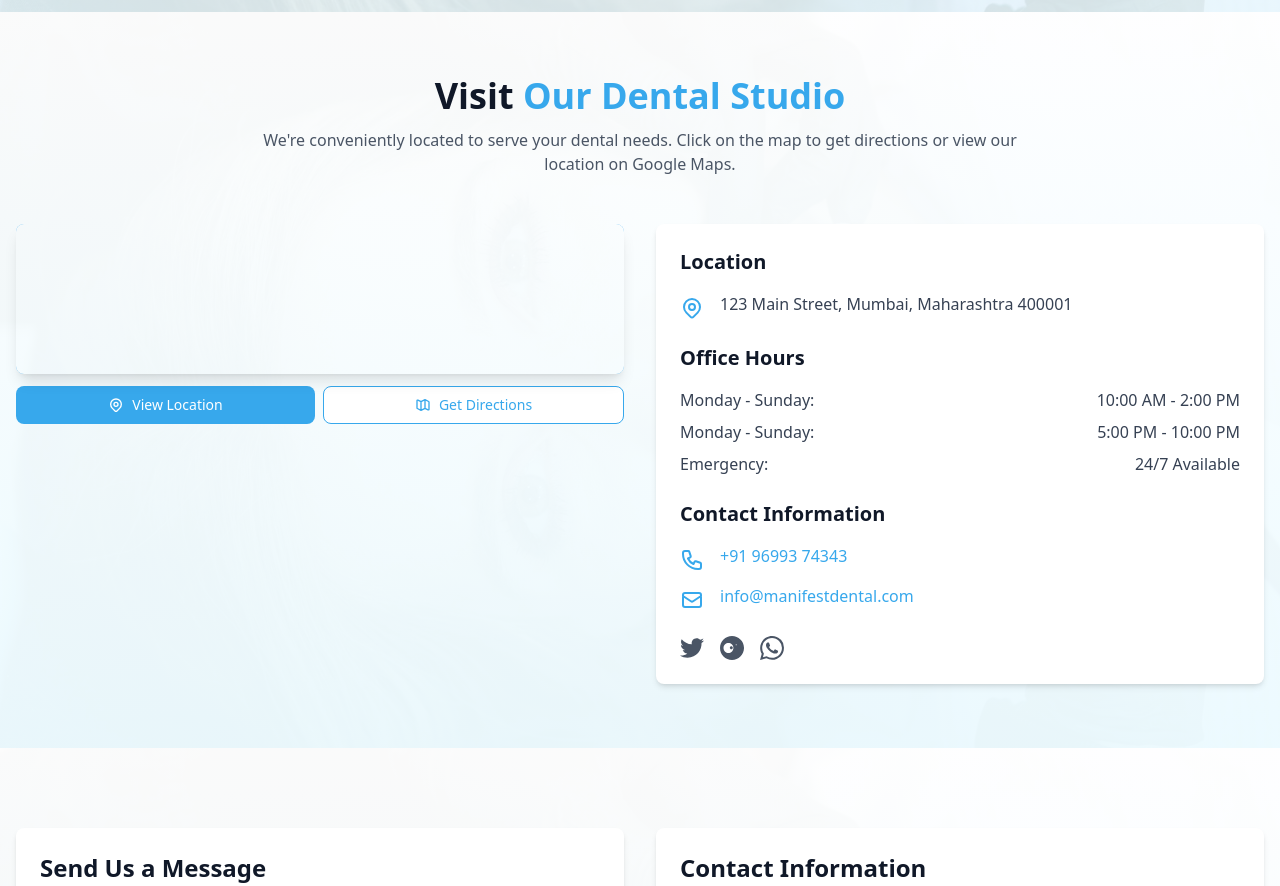
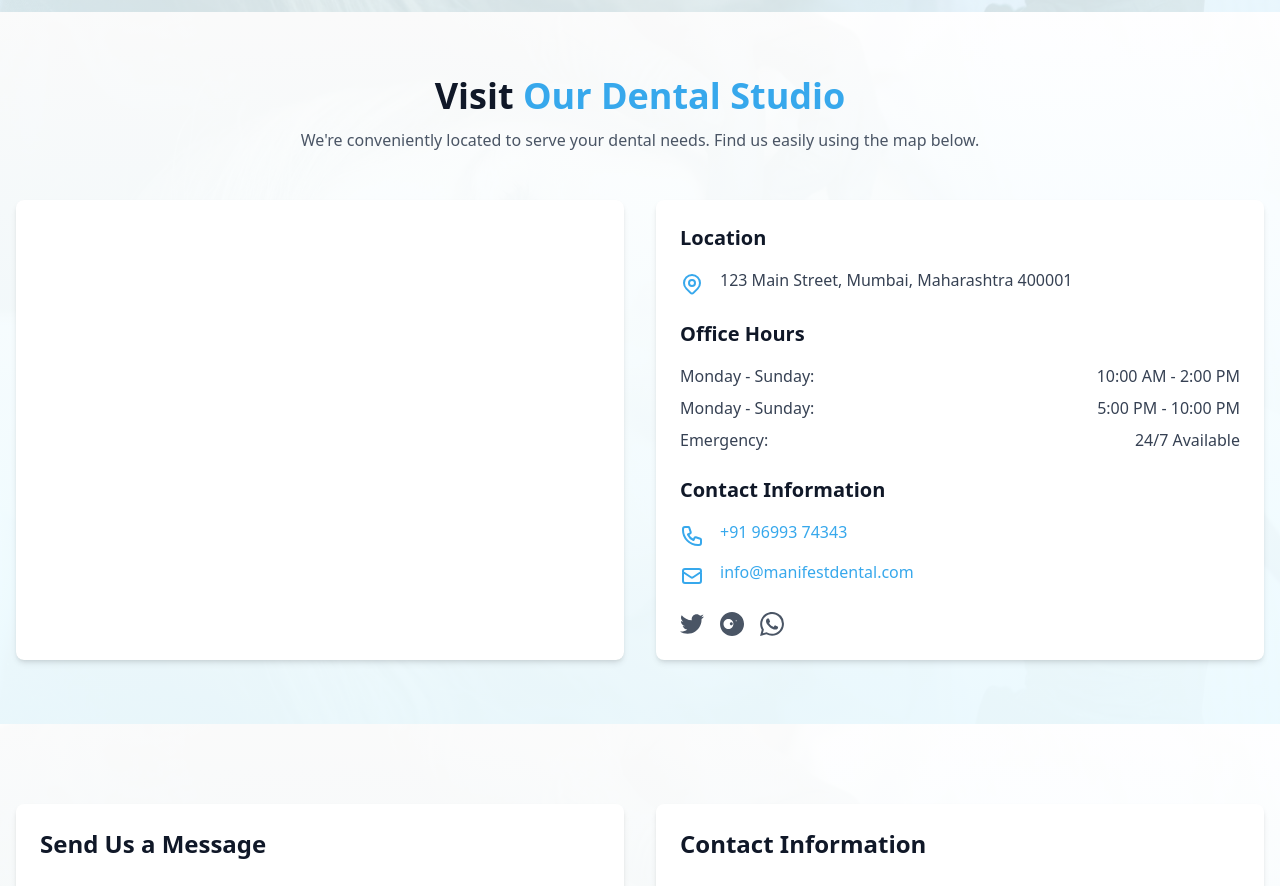
Before and after one commit to AmitDobal/dental-webapp, a React (Vite) app: page / in a window 1280 px wide. Shown: the part 4200-5086 px from the top of the page. Built offline with nearby package versions, Linux system fonts and the light colour scheme.

Commit message:
Refactor ClickableMap component to enhance height handling and accessibility features; introduce SimpleMap component for improved map loading experience and error handling. Update VisitSection to utilize SimpleMap, ensuring a seamless user experience and consistent styling across components.

```diff
--- a/src/components/common/ClickableMap.jsx
+++ b/src/components/common/ClickableMap.jsx
@@ -82,18 +82,25 @@ const ClickableMap = ({
     setHasError(false);
   }, [embedUrl]);
 
+  // Handle height styling
+  const isFullHeight = height === "100%";
+  const containerClasses = isFullHeight ? "h-full min-h-[500px]" : "";
+  const mapContainerClasses = isFullHeight ? "h-full" : "";
+  const mapContainerStyle = isFullHeight ? {} : { height: height };
+
   return (
-    <div className={`relative group ${className}`}>
+    <div className={`relative group ${className} ${containerClasses}`}>
       {/* Map Container */}
       <div
-        className="relative w-full rounded-lg shadow-lg overflow-hidden cursor-pointer transition-all duration-300 transform group-hover:scale-[1.02] group-hover:shadow-xl"
+        className={`relative w-full rounded-lg shadow-lg overflow-hidden cursor-pointer transition-all duration-300 transform group-hover:scale-[1.02] group-hover:shadow-xl ${mapContainerClasses}`}
         onClick={handleMapClick}
         onKeyDown={handleKeyDown}
         onMouseEnter={() => setIsHovered(true)}
         onMouseLeave={() => setIsHovered(false)}
         tabIndex={0}
         role="button"
-        aria-label={`Open ${title} in Google Maps`}>
+        aria-label={`Open ${title} in Google Maps`}
+        style={mapContainerStyle}>
         {/* Loading Placeholder */}
         {!isLoaded && (
           <div className="absolute inset-0 bg-gradient-to-br from-primary-50 to-primary-100 flex items-center justify-center z-10">
@@ -237,53 +244,6 @@ const ClickableMap = ({
         {/* Focus Ring */}
         <div className="absolute inset-0 rounded-lg ring-2 ring-primary-500 ring-opacity-0 group-focus:ring-opacity-50 transition-all duration-200 pointer-events-none"></div>
       </div>
-
-      {/* Action Buttons (Optional) */}
-      <div className="mt-3 flex space-x-2">
-        <button
-          onClick={() => window.open(placeUrl, "_blank", "noopener,noreferrer")}
-          className="flex-1 bg-primary-600 text-white px-4 py-2 rounded-lg text-sm font-medium hover:bg-primary-700 transition-colors duration-200 flex items-center justify-center space-x-2">
-          <svg
-            className="w-4 h-4"
-            fill="none"
-            stroke="currentColor"
-            viewBox="0 0 24 24">
-            <path
-              strokeLinecap="round"
-              strokeLinejoin="round"
-              strokeWidth={2}
-              d="M17.657 16.657L13.414 20.9a1.998 1.998 0 01-2.827 0l-4.244-4.243a8 8 0 1111.314 0z"
-            />
-            <path
-              strokeLinecap="round"
-              strokeLinejoin="round"
-              strokeWidth={2}
-              d="M15 11a3 3 0 11-6 0 3 3 0 016 0z"
-            />
-          </svg>
-          <span>View Location</span>
-        </button>
-
-        <button
-          onClick={() =>
-            window.open(directionsUrl, "_blank", "noopener,noreferrer")
-          }
-          className="flex-1 bg-white border border-primary-600 text-primary-600 px-4 py-2 rounded-lg text-sm font-medium hover:bg-primary-50 transition-colors duration-200 flex items-center justify-center space-x-2">
-          <svg
-            className="w-4 h-4"
-            fill="none"
-            stroke="currentColor"
-            viewBox="0 0 24 24">
-            <path
-              strokeLinecap="round"
-              strokeLinejoin="round"
-              strokeWidth={2}
-              d="M9 20l-5.447-2.724A1 1 0 013 16.382V5.618a1 1 0 011.447-.894L9 7m0 13l6-3m-6 3V7m6 10l4.553 2.276A1 1 0 0021 18.382V7.618a1 1 0 00-.553-.894L15 4m0 13V4m0 0L9 7"
-            />
-          </svg>
-          <span>Get Directions</span>
-        </button>
-      </div>
     </div>
   );
 };
--- /dev/null
+++ b/src/components/common/SimpleMap.jsx
@@ -0,0 +1,130 @@
+import { useState } from "react";
+import { motion } from "framer-motion";
+
+const SimpleMap = ({
+  src,
+  width = "100%",
+  height = "450",
+  title = "Location Map",
+  className = "",
+}) => {
+  const [isLoaded, setIsLoaded] = useState(false);
+  const [hasError, setHasError] = useState(false);
+
+  const handleIframeLoad = () => {
+    setIsLoaded(true);
+    setHasError(false);
+  };
+
+  const handleIframeError = () => {
+    setHasError(true);
+    setIsLoaded(true);
+  };
+
+  // Handle height styling
+  const isFullHeight = height === "100%";
+  const containerClasses = isFullHeight ? "h-full min-h-[450px]" : "";
+  const mapContainerClasses = isFullHeight ? "h-full" : "";
+  const mapContainerStyle = isFullHeight ? {} : { height: height };
+
+  return (
+    <div className={`relative ${className} ${containerClasses}`}>
+      {/* Map Container */}
+      <div
+        className={`relative w-full rounded-lg shadow-lg overflow-hidden transition-all duration-300 ${mapContainerClasses}`}
+        style={mapContainerStyle}>
+        {/* Loading Placeholder */}
+        {!isLoaded && (
+          <motion.div
+            initial={{ opacity: 0 }}
+            animate={{ opacity: 1 }}
+            className="absolute inset-0 bg-gradient-to-br from-primary-50 to-primary-100 flex items-center justify-center z-10">
+            <div className="text-center">
+              <motion.div
+                animate={{ rotate: 360 }}
+                transition={{ duration: 1, repeat: Infinity, ease: "linear" }}
+                className="w-8 h-8 border-2 border-primary-600 border-t-transparent rounded-full mx-auto mb-3"
+              />
+              <motion.p
+                initial={{ opacity: 0, y: 10 }}
+                animate={{ opacity: 1, y: 0 }}
+                transition={{ delay: 0.2 }}
+                className="text-primary-600 text-sm font-medium">
+                Loading map...
+              </motion.p>
+            </div>
+          </motion.div>
+        )}
+
+        {/* Error Fallback */}
+        {hasError && (
+          <motion.div
+            initial={{ opacity: 0, scale: 0.95 }}
+            animate={{ opacity: 1, scale: 1 }}
+            className="absolute inset-0 bg-gradient-to-br from-primary-50 to-primary-100 flex items-center justify-center z-10">
+            <div className="text-center p-6">
+              <motion.svg
+                initial={{ scale: 0 }}
+                animate={{ scale: 1 }}
+                transition={{ type: "spring", stiffness: 200, delay: 0.1 }}
+                className="w-12 h-12 text-primary-400 mx-auto mb-3"
+                fill="none"
+                stroke="currentColor"
+                viewBox="0 0 24 24">
+                <path
+                  strokeLinecap="round"
+                  strokeLinejoin="round"
+                  strokeWidth={2}
+                  d="M17.657 16.657L13.414 20.9a1.998 1.998 0 01-2.827 0l-4.244-4.243a8 8 0 1111.314 0z"
+                />
+                <path
+                  strokeLinecap="round"
+                  strokeLinejoin="round"
+                  strokeWidth={2}
+                  d="M15 11a3 3 0 11-6 0 3 3 0 016 0z"
+                />
+              </motion.svg>
+              <motion.h3
+                initial={{ opacity: 0, y: 10 }}
+                animate={{ opacity: 1, y: 0 }}
+                transition={{ delay: 0.2 }}
+                className="text-primary-700 font-semibold mb-2">
+                Map Unavailable
+              </motion.h3>
+              <motion.p
+                initial={{ opacity: 0, y: 10 }}
+                animate={{ opacity: 1, y: 0 }}
+                transition={{ delay: 0.3 }}
+                className="text-primary-600 text-sm">
+                Unable to load the map at this time
+              </motion.p>
+            </div>
+          </motion.div>
+        )}
+
+        {/* Embedded Map */}
+        <motion.iframe
+          initial={{ opacity: 0 }}
+          animate={{ opacity: isLoaded ? 1 : 0 }}
+          transition={{ duration: 0.5 }}
+          src={src}
+          width={width}
+          height={height}
+          style={{ border: 0 }}
+          allowFullScreen=""
+          loading="lazy"
+          referrerPolicy="no-referrer-when-downgrade"
+          title={title}
+          onLoad={handleIframeLoad}
+          onError={handleIframeError}
+          className="w-full h-full"
+        />
+
+        {/* Subtle border overlay for better integration */}
+        <div className="absolute inset-0 rounded-lg ring-1 ring-black/5 pointer-events-none" />
+      </div>
+    </div>
+  );
+};
+
+export default SimpleMap;
--- a/src/components/contact/VisitSection.jsx
+++ b/src/components/contact/VisitSection.jsx
@@ -1,7 +1,7 @@
 import { motion } from "framer-motion";
 import { clinicInfo } from "../../data";
 import { fadeIn, slideUp, staggerContainer } from "../../utils/animations";
-import ClickableMap from "../common/ClickableMap";
+import SimpleMap from "../common/SimpleMap";
 
 const cardVariants = {
   hidden: { opacity: 0, y: 40, scale: 0.97 },
@@ -48,27 +48,27 @@ const VisitSection = () => {
         <motion.p
           variants={slideUp}
           className="text-gray-600 text-center max-w-3xl mx-auto mb-12">
-          We're conveniently located to serve your dental needs. Click on the
-          map to get directions or view our location on Google Maps.
+          We're conveniently located to serve your dental needs. Find us easily
+          using the map below.
         </motion.p>
 
-        <div className="grid grid-cols-1 md:grid-cols-2 gap-8 items-start">
+        <div className="grid grid-cols-1 md:grid-cols-2 gap-8 items-stretch">
           <motion.div
             variants={cardVariants}
             initial="hidden"
             whileInView="visible"
             whileHover="hover"
             viewport={{ once: true }}
-            custom={0}>
-            <ClickableMap
-              embedUrl={clinicInfo.map.embedUrlBasic}
-              directionsUrl={clinicInfo.map.directionsUrl}
-              placeUrl={clinicInfo.map.placeUrl}
-              title={`${clinicInfo.name} Location`}
-              height="400"
-              showClickHint={true}
-              preferDirections={false}
-            />
+            custom={0}
+            className="h-full">
+            <div className="h-full bg-white rounded-lg shadow-md overflow-hidden">
+              <SimpleMap
+                src="https://www.google.com/maps/embed?pb=!1m18!1m12!1m3!1d3771.3313995454405!2d73.0714861!3d19.049161599999998!2m3!1f0!2f0!3f0!3m2!1i1024!2i768!4f13.1!3m3!1m2!1s0x3be7c31c5007c729%3A0x1ff8490609dee63!2sDr.Manasi&#39;s%20Manifest%20Dental%20Studio%20Kharghar!5e0!3m2!1sen!2sin!4v1748210893318!5m2!1sen!2sin"
+                title={`${clinicInfo.name} Location`}
+                height="100%"
+                className="h-full"
+              />
+            </div>
           </motion.div>
 
           <motion.div
@@ -78,7 +78,7 @@ const VisitSection = () => {
             whileHover="hover"
             viewport={{ once: true }}
             custom={1}
-            className="bg-white p-6 rounded-lg shadow-md">
+            className="bg-white p-6 rounded-lg shadow-md h-full flex flex-col">
             <div className="mb-6">
               <h3 className="text-xl font-semibold text-gray-900 mb-4">
                 Location
@@ -126,7 +126,7 @@ const VisitSection = () => {
               </motion.div>
             </div>
 
-            <div>
+            <div className="flex-1">
               <h3 className="text-xl font-semibold text-gray-900 mb-4">
                 Contact Information
               </h3>
```
